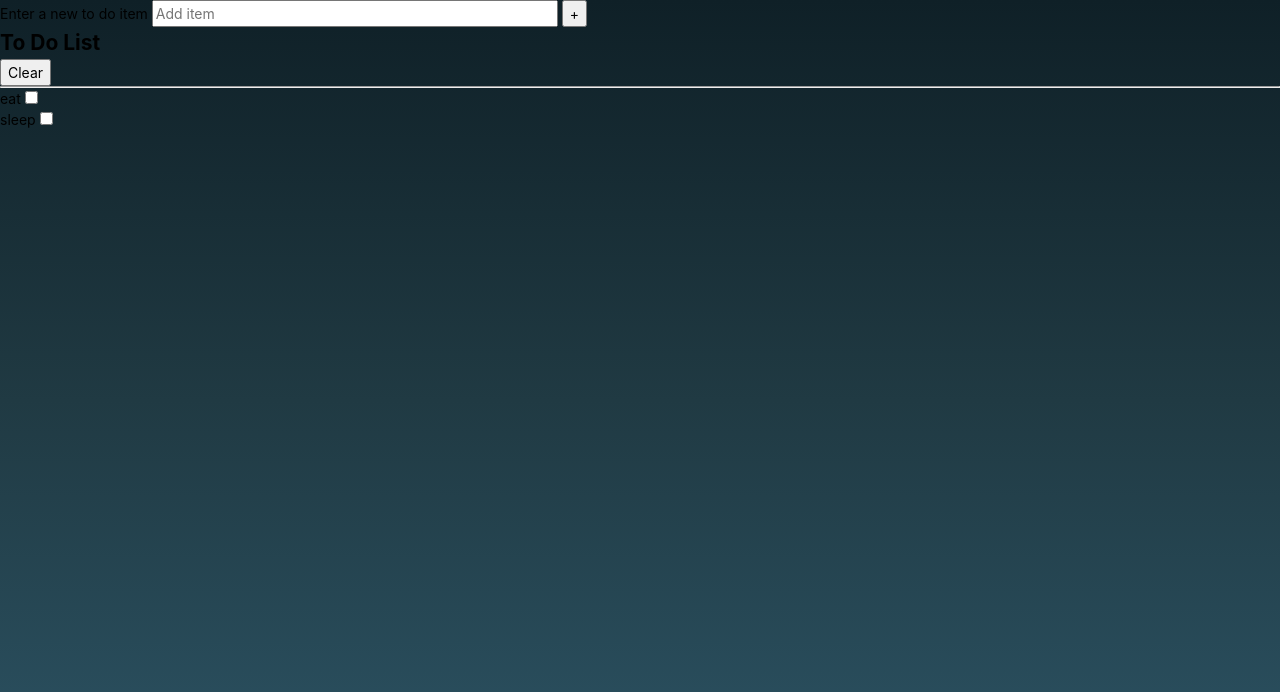
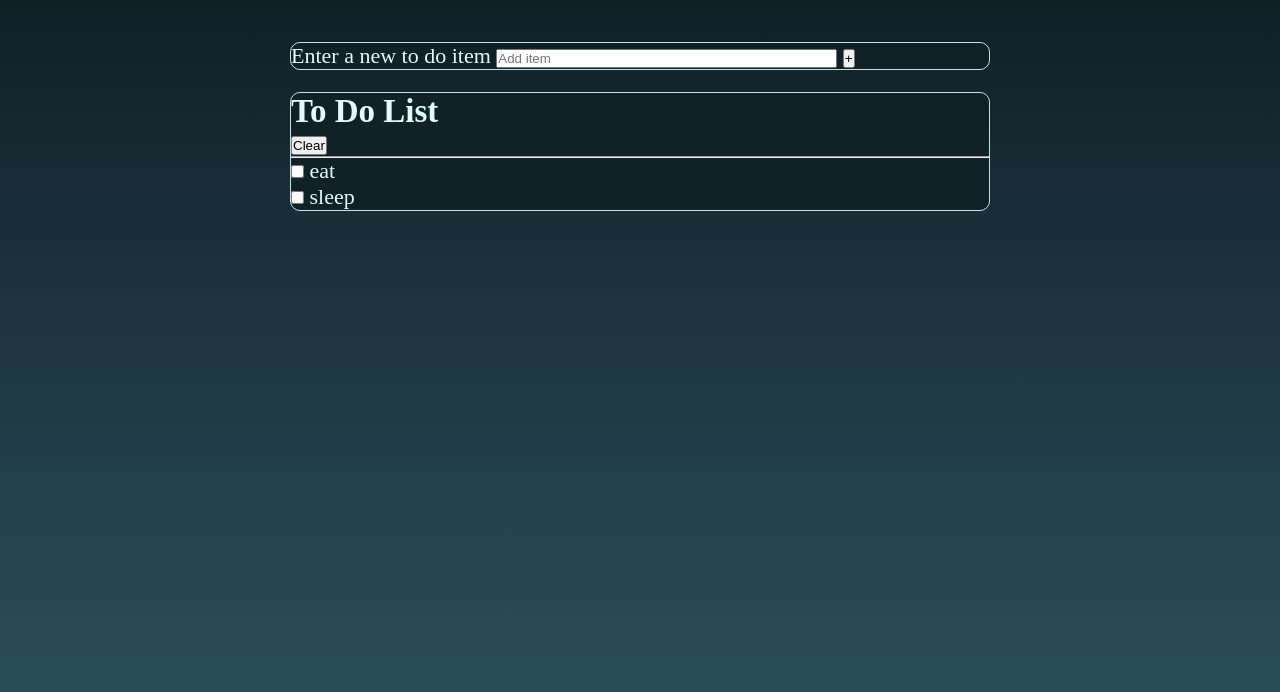
Before and after one commit to Duke-Skygawker/to-do-list-app, a plain HTML site: page index.html in a window 1280 px wide. Drawn offline with Linux system fonts and the light colour scheme.

Commit message:
swapped css for sass, needs compiler

```diff
--- a/index.css
+++ /dev/null
@@ -1,69 +0,0 @@
-:root {
-  --Background-dark: hsl(198, 44, 11);
-  --Background-light: hsl(195, 35, 19);
-  --Highlight-dark: hsl(198, 39, 28);
-  --Highlight-light: hsl(187, 37, 83);
-  --Text: hsl(182, 82, 93);
-}
-
-/* CSS RESET */
-*,
-*::before,
-*::after {
-  box-sizing: border-box;
-}
-* {
-  margin: 0;
-}
-body {
-  line-height: 1.5;
-  -webkit-font-smoothing: antialiased;
-  font-family: "Inter", sans-serif;
-  font-weight: 400;
-  font-size: 14px;
-}
-img,
-picture,
-video,
-canvas,
-svg {
-  display: block;
-  max-width: 100%;
-}
-input,
-button,
-textarea,
-select {
-  font: inherit;
-}
-p,
-h1,
-h2,
-h3,
-h4,
-h5,
-h6 {
-  overflow-wrap: break-word;
-}
-#root,
-#__next {
-  isolation: isolate;
-}
-/* RESET END */
-/* Custom Styles */
-body {
-  background: #0f2027; /* fallback for old browsers */
-  background: -webkit-linear-gradient(
-    to top,
-    #2c5364,
-    #203a43,
-    #0f2027
-  ); /* Chrome 10-25, Safari 5.1-6 */
-  background: linear-gradient(
-    to top,
-    #2c5364,
-    #203a43,
-    #0f2027
-  ); /* W3C, IE 10+/ Edge, Firefox 16+, Chrome 26+, Opera 12+, Safari 7+ */
-  min-height: 100vh;
-}
--- a/index.html
+++ b/index.html
@@ -3,7 +3,7 @@
   <head>
     <meta charset="UTF-8" />
     <meta name="viewport" content="width=device-width, initial-scale=1.0" />
-    <link rel="stylesheet" type="text/css" href="index.css" />
+    <link rel="stylesheet" type="text/css" href="./dist/css/style.min.css" />
     <title>To-do list app</title>
   </head>
   <body>
@@ -46,12 +46,12 @@
         <hr />
         <div class="listItems">
           <div class="item">
+            <input id="1" type="checkbox" tabindex="0" />
             <label for="1">eat</label>
-            <input id="1" type="checkbox" tabindex="0" />
           </div>
           <div class="item">
+            <input id="2" type="checkbox" tabindex="0" />
             <label for="2">sleep</label>
-            <input id="2" type="checkbox" tabindex="0" />
           </div>
         </div>
       </section>
--- /dev/null
+++ b/sass/_base.scss
@@ -0,0 +1,58 @@
+$Background-dark: hsl(198, 44%, 11%);
+$Background-light: hsl(195, 35%, 19%);
+$Highlight-dark: hsl(198, 39%, 28%);
+$Highlight-light: hsl(187, 37%, 83%);
+$Text: hsl(182, 82%, 93%);
+
+@mixin mq($size) {
+  @media only screen and (min-width: $size) {
+    @content;
+  }
+}
+
+/* CSS RESET */
+* {
+  margin: 0;
+  padding: 0;
+  box-sizing: border-box;
+}
+
+/* RESET END */
+html,
+body {
+  font-size: 16px;
+  font-family: "Montserrat", "sans-serif";
+  color: $Text;
+  width: 100%;
+  min-height: 100vh;
+
+  @include mq(768px) {
+    font-size: 22px;
+  }
+}
+
+body {
+  padding: 20px;
+  background: #0f2027; /* fallback for old browsers */
+  background: -webkit-linear-gradient(
+    to top,
+    #2c5364,
+    #203a43,
+    #0f2027
+  ); /* Chrome 10-25, Safari 5.1-6 */
+  background: linear-gradient(
+    to top,
+    #2c5364,
+    #203a43,
+    #0f2027
+  ); /* W3C, IE 10+/ Edge, Firefox 16+, Chrome 26+, Opera 12+, Safari 7+ */
+}
+
+section {
+  background-color: $Background-dark;
+  width: 90%;
+  max-width: 700px;
+  margin: 1em auto;
+  border: 1px solid $Highlight-light;
+  border-radius: 10px;
+}
--- /dev/null
+++ b/sass/style.scss
@@ -0,0 +1 @@
+@import "_base";
```
Also changed, not shown: dist/css/style.min.css (added), 3 other files.
